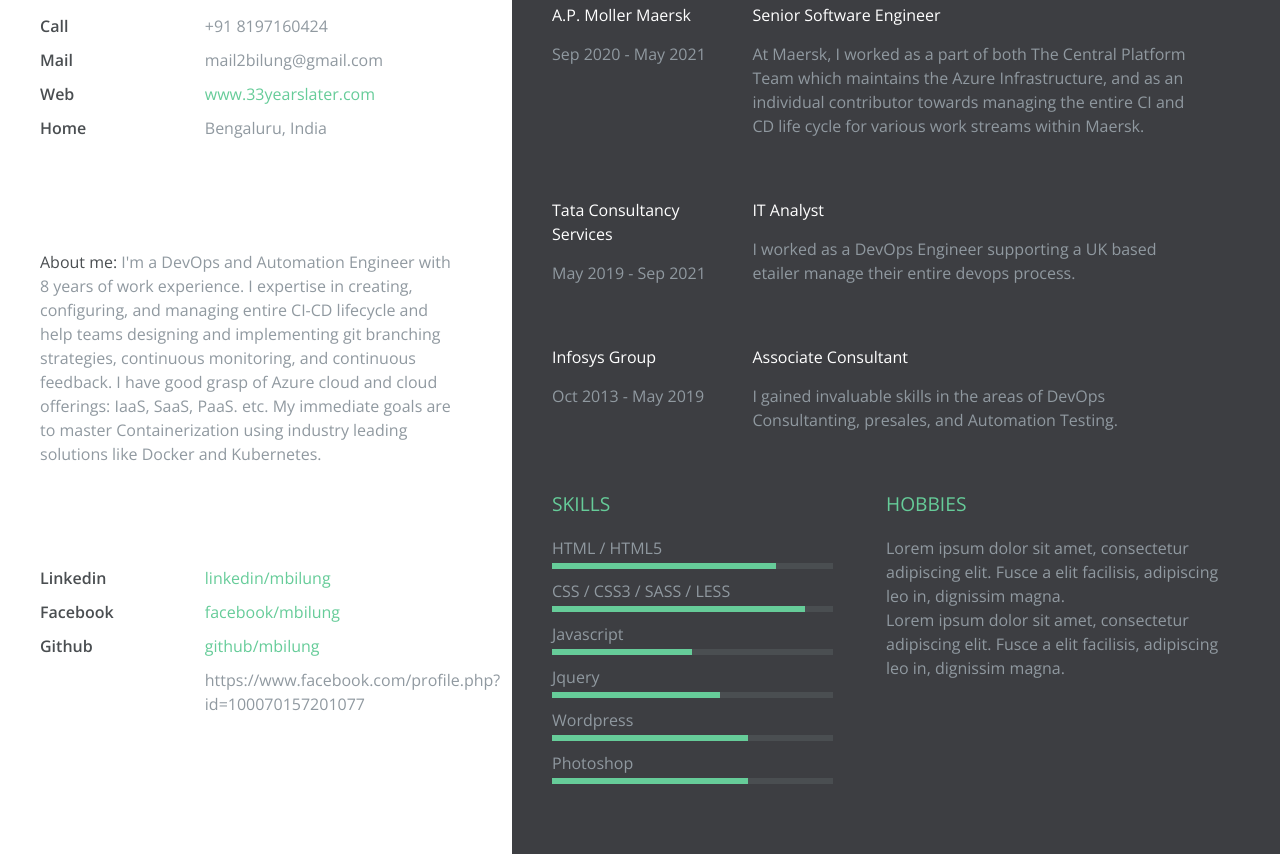
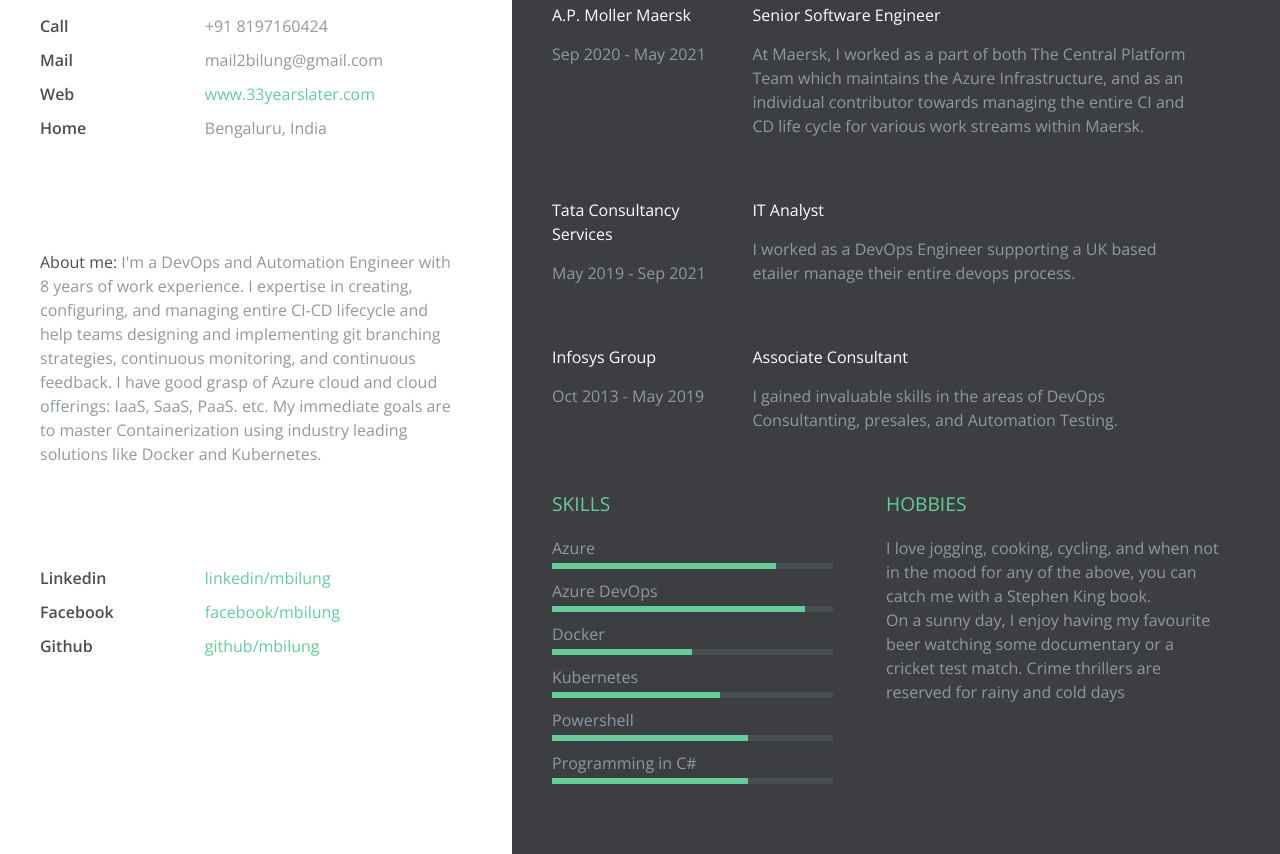
Before and after one commit to mbilung/DevOn-Assessment, a plain HTML site: page dist/index.html in a window 1280 px wide. Shown: the part 296-1150 px from the top of the page. Drawn offline with nearby package versions, Linux system fonts and the light colour scheme.

Commit message:
Update index.html

```diff
--- a/dist/index.html
+++ b/dist/index.html
@@ -75,10 +75,9 @@
       		<li>Github</li>
       	</ul>
         <ul class="list-content"> <!-- REMEMBER TO PUT THE URL ON THE HREF TAG  -->
-      		<li><a href="https://www.linkedin.com/in/mbilung/</a>Linkedin/mbilung">linkedin/mbilung</a></li> <!-- YOUR LINKEDIN USER  -->
+      		<li><a href="https://www.linkedin.com/in/mbilung/">linkedin/mbilung</a></li> <!-- YOUR LINKEDIN USER  -->
       		<li><a href="https://www.facebook.com/profile.php?id=100070157201077">facebook/mbilung</a></li> <!-- YOUR FACEBOOK USER  -->
       		<li><a href="https://github.com/mbilung">github/mbilung</a></li> <!-- YOUR GITHUB USER  -->
-		https://www.facebook.com/profile.php?id=100070157201077
       	</ul>
       </div>
 		</div>
@@ -142,12 +141,12 @@
       <div class="section-wrapper clearfix">
       	<h3 class="section-title">Skills</h3>  <!-- YOUR SET OF SKILLS  -->
         	<ul>
-        		<li class="skill-percentage">HTML / HTML5</li>
-        		<li class="skill-percentage">CSS / CSS3 / SASS / LESS</li>
-        		<li class="skill-percentage">Javascript</li>
-        		<li class="skill-percentage">Jquery</li>
-        		<li class="skill-percentage">Wordpress</li>
-        		<li class="skill-percentage">Photoshop</li>
+        		<li class="skill-percentage">Azure</li>
+        		<li class="skill-percentage">Azure DevOps</li>
+        		<li class="skill-percentage">Docker</li>
+        		<li class="skill-percentage">Kubernetes</li>
+        		<li class="skill-percentage">Powershell</li>
+        		<li class="skill-percentage">Programming in C#</li>
 
         	</ul>
 
@@ -155,9 +154,9 @@
 
       <div class="section-wrapper clearfix">
         <h3 class="section-title">Hobbies</h3>  <!-- DESCRIPTION OF YOUR HOBBIES -->
-        <p>Lorem ipsum dolor sit amet, consectetur adipiscing elit. Fusce a elit facilisis, adipiscing leo in, dignissim magna.</p>
+        <p>I love jogging, cooking, cycling, and when not in the mood for any of the above, you can catch me with a Stephen King book.</p>
 
-        <p>Lorem ipsum dolor sit amet, consectetur adipiscing elit. Fusce a elit facilisis, adipiscing leo in, dignissim magna.</p>
+        <p>On a sunny day, I enjoy having my favourite beer watching some documentary or a cricket test match. Crime thrillers are reserved for rainy and cold days</p>
       </div>
 
   	</div>
```
